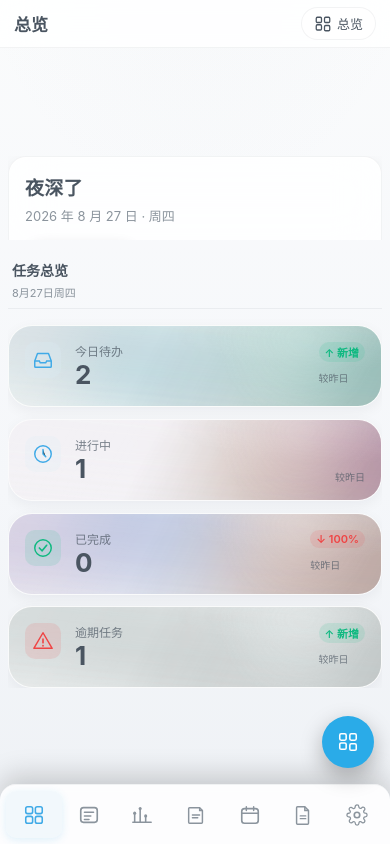
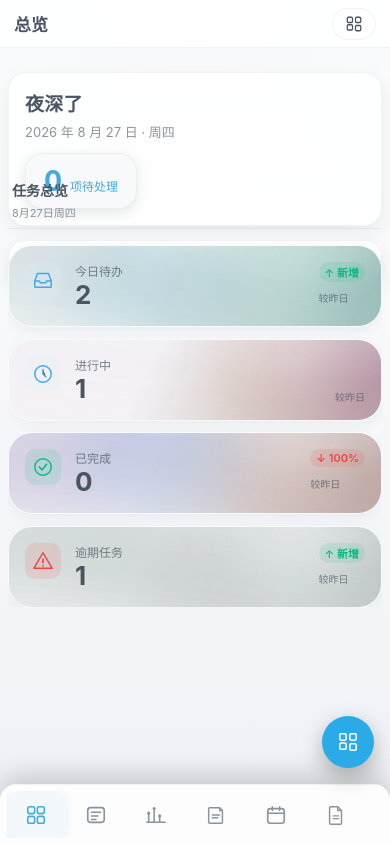
Before and after one commit to Morty-one/workbench, a Vue app: page / in a window 390 px wide. Built offline with nearby package versions, Linux system fonts and the light colour scheme.

Commit message:
fix: 手机端布局六项问题（顶部空白/Tab横滑/顶栏冗余/FAB让位/知识库侧栏/快捷入口）

```diff
--- a/src/App.vue
+++ b/src/App.vue
@@ -440,7 +440,6 @@ function trend(value, prev) {
           <rect x="14" y="14" width="7" height="7" rx="1.5" fill="none" stroke="currentColor" stroke-width="1.7"/>
           <rect x="3" y="3" width="7" height="7" rx="1.5" fill="none" stroke="currentColor" stroke-width="1.7"/>
         </svg>
-        <span>总览</span>
       </button>
     </header>
 
@@ -800,14 +799,20 @@ function trend(value, prev) {
     min-height: 100vh;
     overflow: visible !important;
     grid-template-rows: auto !important;
+    /* 关键：min-height:100vh + 默认 align-content:stretch 会把单行撑成 100vh，
+       导致 .main 变成 100vh 高、内部 .ov(flex:1;overflow:hidden) 锁死 → 顶部大片空白。
+       改为 start 让行高随内容，不再拉伸。 */
+    align-content: start !important;
     /* 让出顶部 app bar 与底部 Tab 的空间 */
     padding-bottom: calc(72px + env(safe-area-inset-bottom));
   }
   /* 移动端：main 恢复内容高度，避免固定 100vh 与底部 Tab 冲突 */
   .main {
+    display: block !important; /* 去掉桌面端 flex 拉伸，让内容自然撑开、页面滚动 */
     height: auto !important;
     overflow-y: visible !important;
     padding: 0 !important;
+    padding-bottom: calc(88px + env(safe-area-inset-bottom)) !important; /* 给右下 FAB 让位，避免遮挡底部内容 */
     border: 0 !important;
     background: transparent !important;
     box-shadow: none !important;
@@ -876,15 +881,22 @@ function trend(value, prev) {
   .nav {
     flex-direction: row !important;
     flex: 1;
-    justify-content: space-around !important;
+    justify-content: flex-start !important; /* 不再 space-around，保留 6 项自然宽度 */
     gap: 0 !important;
+    overflow-x: auto !important; /* 6 项放不下时横向滑动，而非折叠成 > */
+    -webkit-overflow-scrolling: touch;
+    scrollbar-width: none;
+  }
+  .nav::-webkit-scrollbar {
+    display: none;
   }
   .nav-item {
-    flex: 1;
+    flex: 0 0 auto; /* 不平均分配，按内容宽度排，溢出可滑 */
+    min-width: 60px;
     flex-direction: column;
     gap: 2px;
     font-size: 11px;
-    padding: 6px 2px !important;
+    padding: 6px 6px !important;
     border-radius: 10px;
     color: var(--muted, #888);
   }
--- a/src/views/Notes.vue
+++ b/src/views/Notes.vue
@@ -1439,8 +1439,25 @@ watch(
 }
 @media (max-width: 720px) {
   .notes {
-    grid-template-columns: 1fr;
-    height: auto;
+    grid-template-columns: 1fr !important;
+    grid-template-rows: auto !important;
+    height: auto !important;
+  }
+  /* 移动端：目录侧栏改为整宽排在笔记列表上方（不再挤成竖排窄条）；
+     限制自身高度并内部滚动，避免吃掉整屏 */
+  .side {
+    grid-row: auto !important;
+    grid-column: 1 !important;
+    width: 100% !important;
+    align-self: auto !important;
+    max-height: 42vh;
+    overflow-y: auto !important;
+  }
+  .notes-main {
+    grid-row: auto !important;
+    grid-column: 1 !important;
+    height: auto !important;
+    overflow: visible !important;
   }
 }
 .side {
--- a/src/views/Overview.vue
+++ b/src/views/Overview.vue
@@ -1563,9 +1563,23 @@ async function onProjectsChanged() {
   }
 }
 @media (max-width: 768px) {
+  /* 移动端 .ov 不能 flex:1 拉伸（否则被 .main/网格撑成 100vh、overflow:hidden 锁死 → 顶部大片空白）；
+     改为自然高度 + 页面滚动 */
+  .ov {
+    flex: none !important;
+    min-height: 0 !important;
+    overflow: visible !important;
+  }
   .hero {
     flex-direction: column;
     align-items: flex-start;
+    justify-content: flex-start !important; /* 覆盖桌面 space-between，避免三块内容被推到面板两端留空白 */
+    flex-wrap: wrap;
+    gap: 12px;
+  }
+  .hero-right {
+    width: 100%;
+    justify-content: flex-start;
   }
   .hero-greet {
     font-size: 19px;
@@ -1581,6 +1595,10 @@ async function onProjectsChanged() {
   .sc-item {
     min-height: 76px;
   }
+  /* 快捷入口：窄屏自适应列数，避免只显示 2 张且被裁切 */
+  .sc-grid {
+    grid-template-columns: repeat(auto-fill, minmax(76px, 1fr));
+  }
 }
 
 </style>
```
